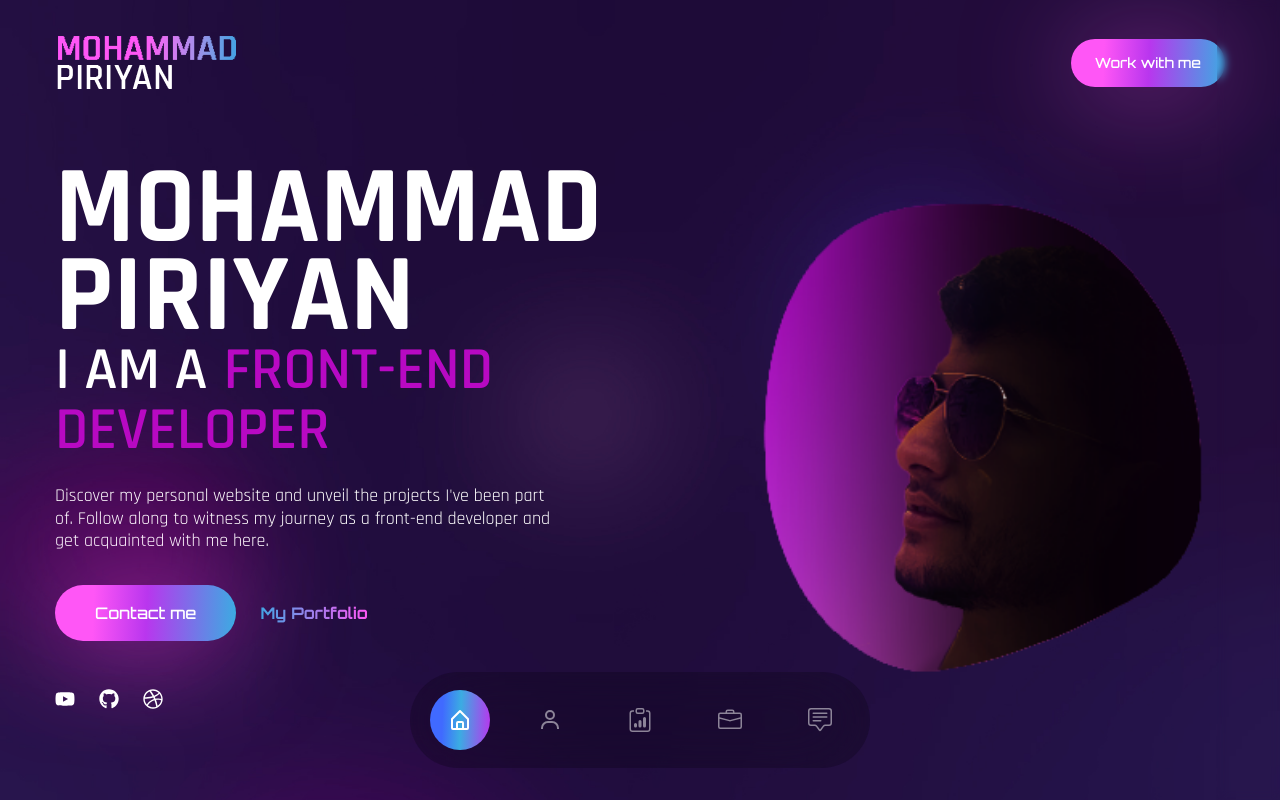
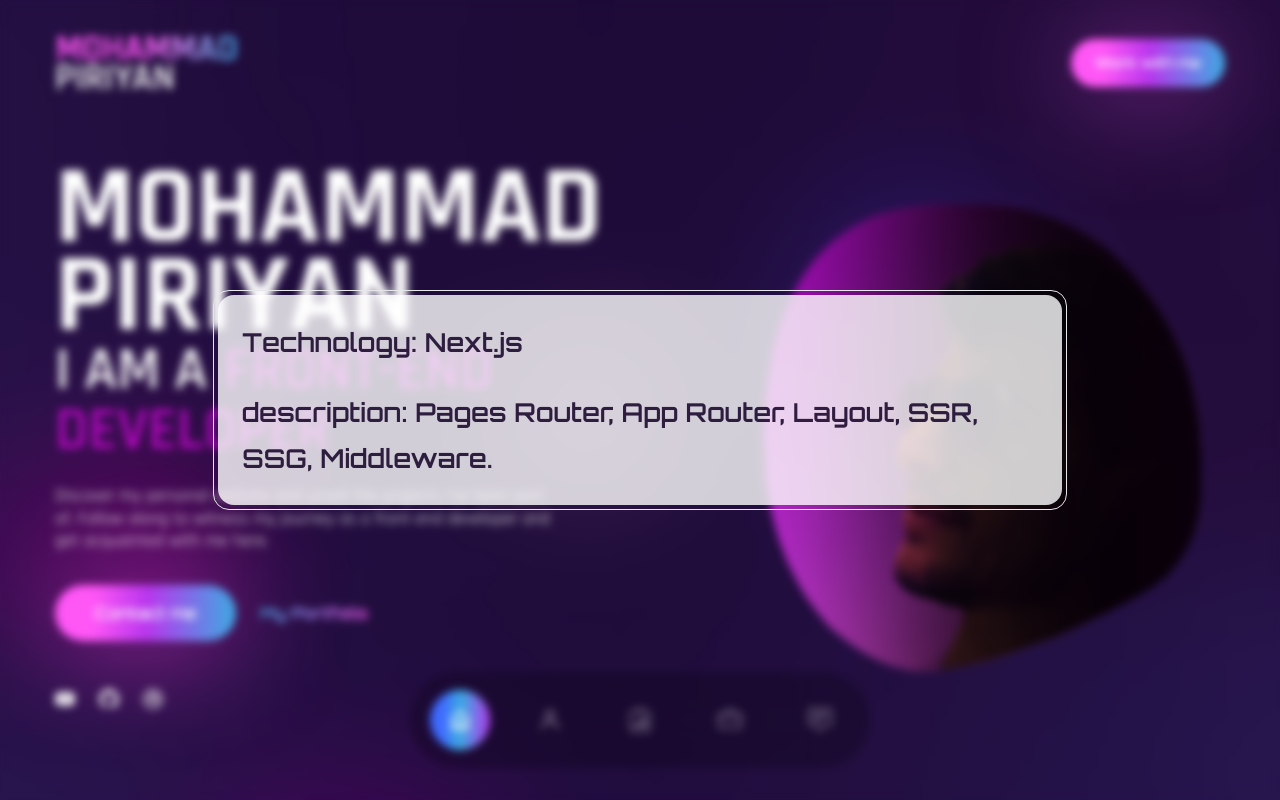
Before and after one commit to mohammadpirian/portfolio, a React (Create React App) app: page / in a window 1280 px wide. Both pictures are taken after a click on the link 1207 px from the left and 1679 px from the top of the page. Shown: the top 800 px of the page. Built offline with nearby package versions, Linux system fonts and the light colour scheme; a web font is replaced by a local one.

Commit message:
create nextmodal component

```diff
--- a/src/components/modals/NextModal.jsx
+++ b/src/components/modals/NextModal.jsx
@@ -1,24 +1,20 @@
 import React from "react";
 
-const NextModal = () => {
+const NextModal = ({ nextModal, setNextModal }) => {
   return (
     <div>
       return (
       <div
-        className="fixed z-50 top-0 overflow-x-hidden w-full backdrop-blur-sm h-screen flex items-center justify-center"
-        // onClick={(e) =>
-        //   e.target == e.currentTarget && setCotactModal(!contactModal)
-        // }
+        className="fixed z-50 top-0 left-0 overflow-x-hidden w-full backdrop-blur-sm h-screen flex items-center justify-center"
+        onClick={(e) => e.target == e.currentTarget && setNextModal(!nextModal)}
       >
         <div className="border rounded-2xl w-8/12 p-1">
           <div className=" bg-white/80 rounded-2xl text-accent2/90 flex flex-col gap-y-6 p-6 font-primary font-semibold text-[18px] leading-[30px] lg:me-h3">
-            <p>Name: MOHAMMAD</p>
-            <p>Last Name: PIRIYAN</p>
+            <p>Technology: Next.js</p>
             <p>
-              Phone Number:
-              <br className="lg:hidden" /> +98 938 573 6655
+              description: Pages Router, App Router, Layout, SSR, SSG,
+              Middleware.
             </p>
-            <p>Email: @mohammadpiriyan</p>
           </div>
         </div>
       </div>
```
